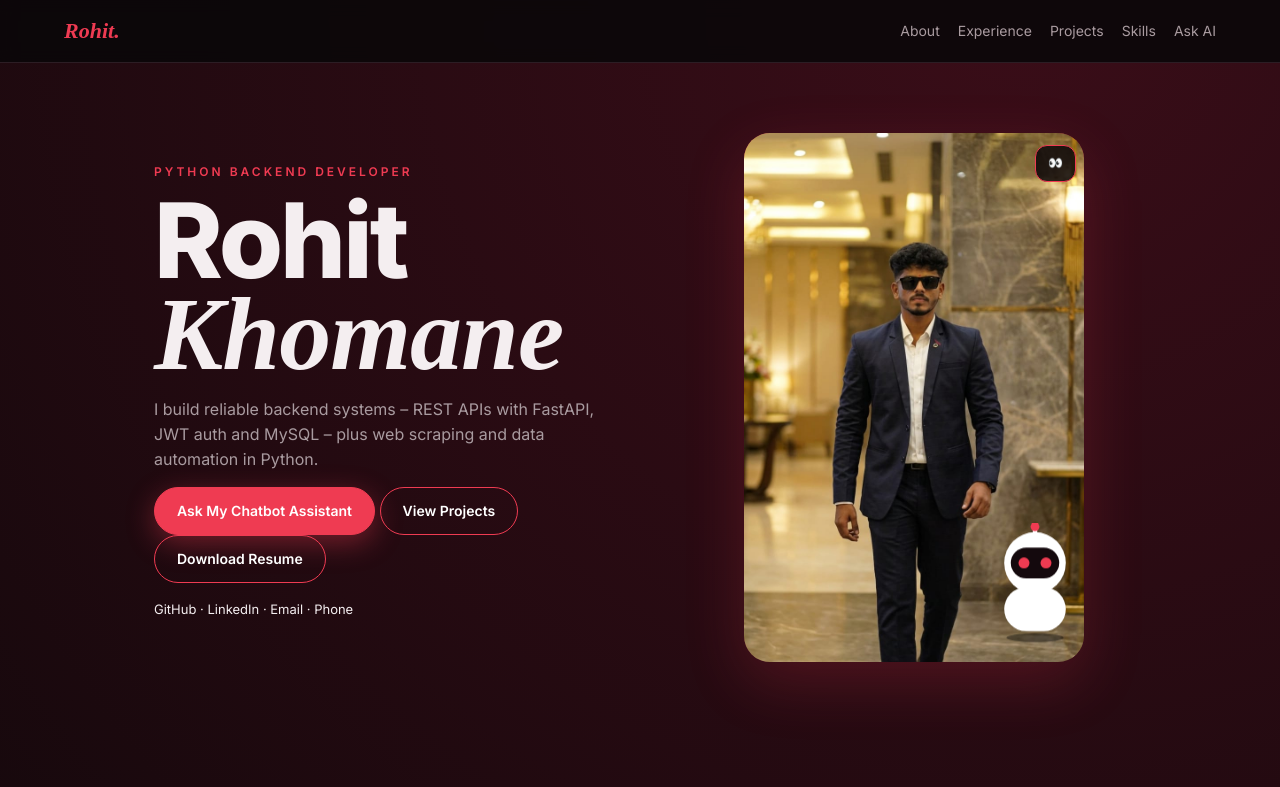
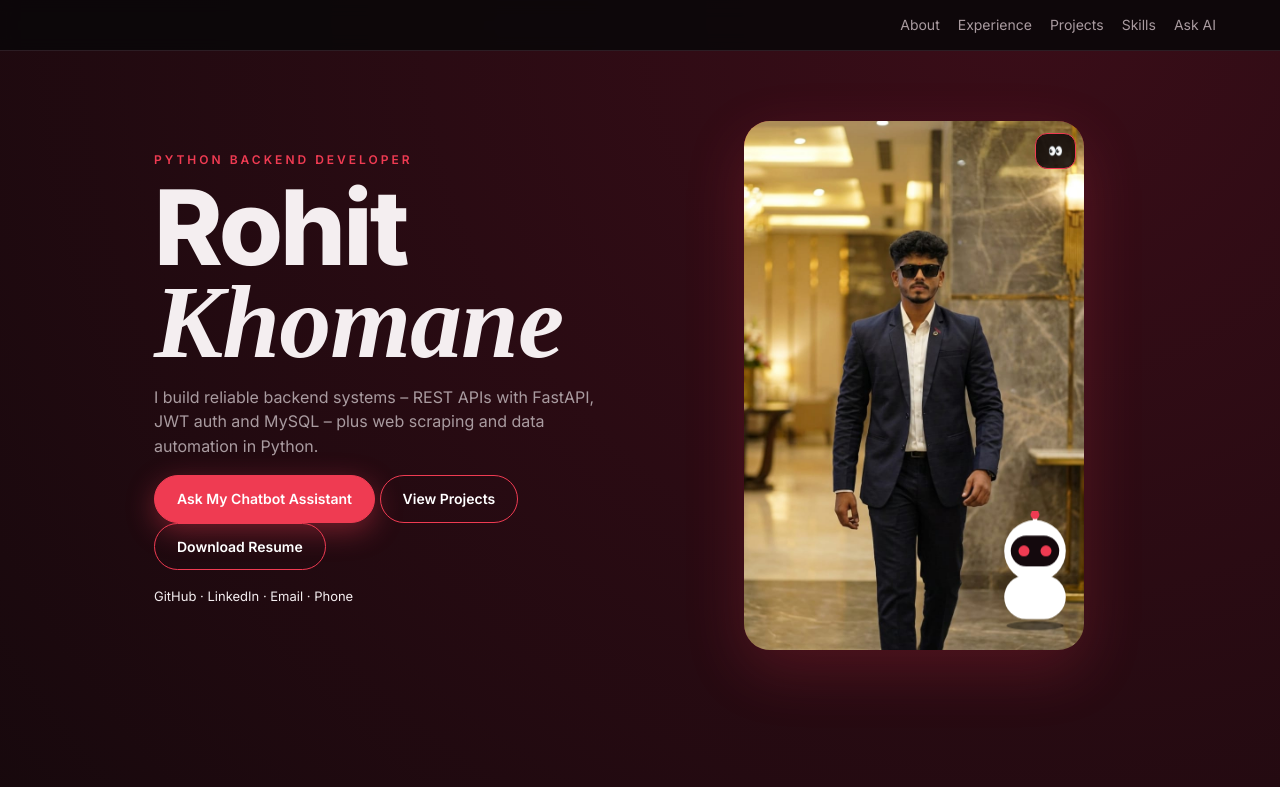
Before and after one commit to rohit23322/rohit-portfolio, a plain HTML site: page index.html in a window 1280 px wide. Shown: the top 787 px of the page. Drawn offline with Linux system fonts and the light colour scheme; a web font is replaced by a local one.

Commit message:
update portfolio project

```diff
--- a/index.html
+++ b/index.html
@@ -2,7 +2,7 @@
 <meta name="viewport" content="width=device-width, initial-scale=1, viewport-fit=cover">
 <link href="https://fonts.googleapis.com/css2?family=Inter:wght@400;600;800&family=Playfair+Display:ital,wght@1,600&display=swap" rel="stylesheet">
 <link rel="stylesheet" href="style.css"></head><body>
-<nav><b>Rohit.</b><div><a href="#about">About</a><a href="#exp">Experience</a><a href="#projects">Projects</a><a href="#skills">Skills</a><a href="#ask">Ask AI</a></div></nav>
+<nav><b></b><div><a href="#about">About</a><a href="#exp">Experience</a><a href="#projects">Projects</a><a href="#skills">Skills</a><a href="#ask">Ask AI</a></div></nav>
 <section class="hero" id="top"><div>
 <div class="tag">Python Backend Developer</div>
 <h1>Rohit<i>Khomane</i></h1>
```
